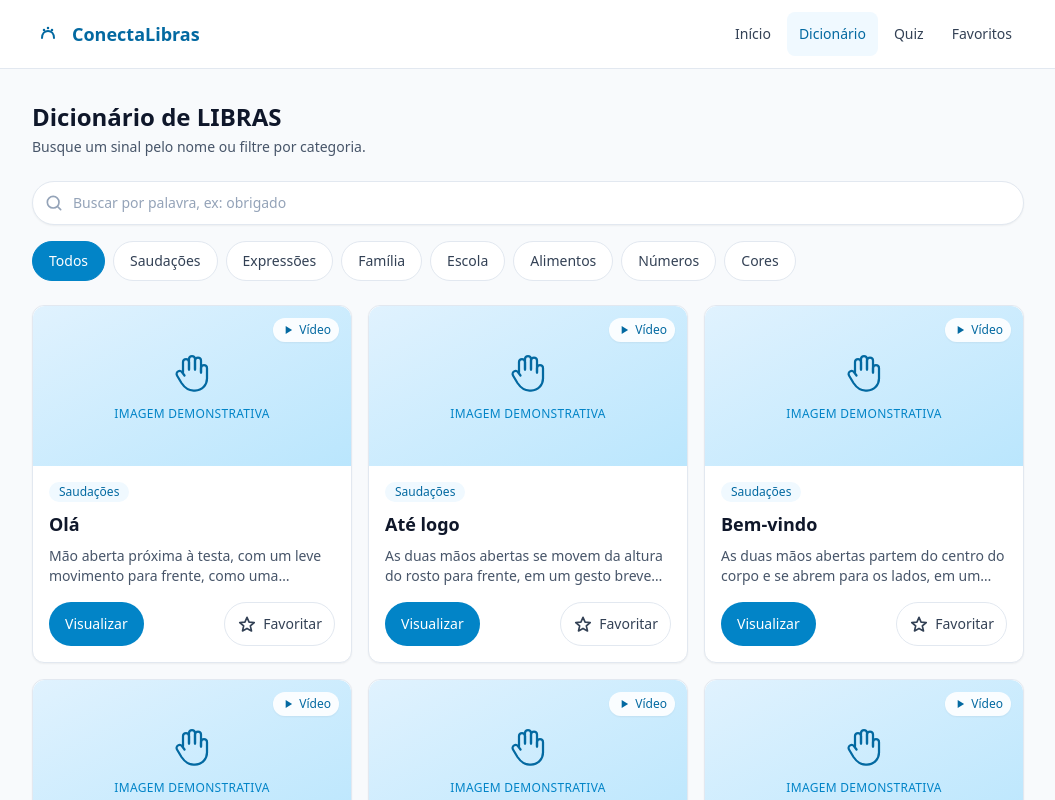
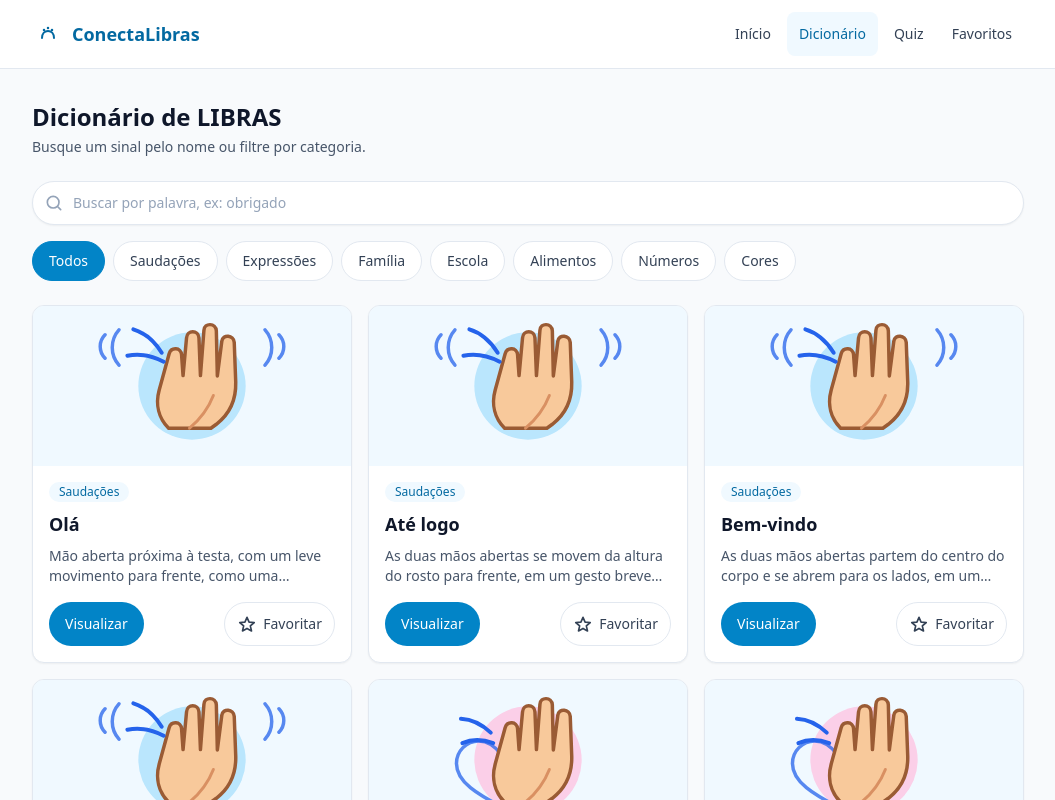
Before and after one commit to thomasbatista/conectalibras, a React (Vite) app: page /dicionario in a window 1280 px wide. Shown: the top 800 px of the page, without its empty margins (112-1167 px from the left). Built offline with nearby package versions, Linux system fonts and the light colour scheme.

Commit message:
feat: exibir prévias dos vídeos no dicionário
Adiciona prévias automáticas dos sinais nos cards e trata falhas de carregamento com fallback visual. Corrige os endereços dos vídeos do INES e atualiza o vídeo do sinal Olá.

```diff
--- a/src/components/SignCard.tsx
+++ b/src/components/SignCard.tsx
@@ -1,6 +1,6 @@
 import { Link } from "react-router-dom";
 import type { Sign } from "../types/sign";
-import SignPlaceholder from "./SignPlaceholder";
+import SignVideoPreview from "./SignVideoPreview";
 import FavoriteButton from "./FavoriteButton";
 
 interface SignCardProps {
@@ -16,7 +16,11 @@ export default function SignCard({
 }: SignCardProps) {
   return (
     <article className="flex flex-col overflow-hidden rounded-xl border border-slate-200 bg-white shadow-sm transition hover:shadow-md">
-      <SignPlaceholder word={sign.word} hasVideo={Boolean(sign.videoUrl)} />
+      <SignVideoPreview
+        word={sign.word}
+        videoUrl={sign.videoUrl}
+        category={sign.category}
+      />
       <div className="flex flex-1 flex-col gap-2 p-4">
         <span className="w-fit rounded-full bg-brand-50 px-2.5 py-0.5 text-xs font-medium text-brand-700">
           {sign.category}
--- /dev/null
+++ b/src/components/SignIllustration.tsx
@@ -0,0 +1,199 @@
+import { useState } from "react";
+import type { Category } from "../types/sign";
+
+interface SignIllustrationProps {
+  word: string;
+  imageUrl?: string;
+  hasVideo?: boolean;
+  category?: Category;
+}
+
+export default function SignIllustration({
+  word,
+  imageUrl,
+  hasVideo = false,
+  category,
+}: SignIllustrationProps) {
+  const [hasError, setHasError] = useState(false);
+
+  return (
+    <div className="relative h-40 w-full overflow-hidden bg-brand-50">
+      {hasVideo && (
+        <span className="absolute right-3 top-3 z-10 inline-flex items-center gap-1 rounded-full bg-white/90 px-2 py-1 text-xs font-medium text-brand-700 shadow-sm">
+          <svg
+            viewBox="0 0 24 24"
+            className="h-3.5 w-3.5"
+            fill="currentColor"
+            aria-hidden="true"
+          >
+            <path d="M8 5v14l11-7z" />
+          </svg>
+          Vídeo
+        </span>
+      )}
+      {imageUrl && !hasError ? (
+        <img
+          src={imageUrl}
+          alt={`Ilustração demonstrativa do sinal para ${word}`}
+          className="h-full w-full object-contain"
+          onError={() => setHasError(true)}
+        />
+      ) : (
+        <DemoSignIllustration word={word} category={category} />
+      )}
+    </div>
+  );
+}
+
+function DemoSignIllustration({
+  word,
+  category,
+}: {
+  word: string;
+  category?: Category;
+}) {
+  const isGreeting = category === "Saudações";
+  const isNumber = category === "Números";
+  const isFood = category === "Alimentos";
+  const isColor = category === "Cores";
+
+  return (
+    <svg
+      viewBox="0 0 640 320"
+      className="h-full w-full"
+      role="img"
+      aria-label={`Ilustração demonstrativa do sinal para ${word}`}
+    >
+      <title>Ilustração do sinal {word}</title>
+      <circle cx="320" cy="160" r="108" fill={getCategoryColor(category)} />
+      <CategoryMotif category={category} />
+      <path
+        d="M273 245c-20-20-27-48-19-77l20-73c4-14 24-13 25 2l3 42 7-76c1-16 24-16 25 0l3 76 7-91c1-16 24-15 25 1l2 91 9-70c2-15 24-13 25 2l3 80c1 35-13 65-39 85l-11 8H273Z"
+        fill="#f8c99b"
+        stroke="#9a5b34"
+        strokeWidth="7"
+        strokeLinejoin="round"
+      />
+      <path
+        d={
+          isGreeting
+            ? "M259 93c-15-24-34-40-57-47M263 111c-25-13-49-17-73-12"
+            : isNumber
+              ? "M250 91c-22-17-42-24-66-23M257 108c-27-7-49-5-69 5"
+              : isFood
+                ? "M390 90c27-8 50-6 71 7M395 108c25 3 44 13 58 29"
+                : isColor
+                  ? "M235 120c-22-16-39-20-59-17M237 142c-25-4-43 1-58 11"
+                  : "M245 105c-20-19-39-27-60-28M250 126c-24-9-44-8-62 0"
+        }
+        fill="none"
+        stroke="#2563eb"
+        strokeWidth="8"
+        strokeLinecap="round"
+      />
+      <path
+        d={
+          isGreeting
+            ? "M315 245c21-18 38-40 48-66"
+            : isNumber
+              ? "M301 243c-10-28-10-55 0-81"
+              : isFood
+                ? "M382 238c20-22 31-46 33-72"
+                : "M315 245c21-18 38-40 48-66"
+        }
+        fill="none"
+        stroke="#d99062"
+        strokeWidth="6"
+        strokeLinecap="round"
+      />
+    </svg>
+  );
+}
+
+function getCategoryColor(category?: Category) {
+  switch (category) {
+    case "Saudações":
+      return "#bae6fd";
+    case "Expressões":
+      return "#fbcfe8";
+    case "Família":
+      return "#fed7aa";
+    case "Escola":
+      return "#bbf7d0";
+    case "Alimentos":
+      return "#fef08a";
+    case "Números":
+      return "#ddd6fe";
+    case "Cores":
+      return "#fecaca";
+    default:
+      return "#bae6fd";
+  }
+}
+
+function CategoryMotif({ category }: { category?: Category }) {
+  const motifProps = {
+    fill: "none",
+    stroke: "#2563eb",
+    strokeWidth: 7,
+    strokeLinecap: "round" as const,
+    strokeLinejoin: "round" as const,
+    opacity: 0.75,
+  };
+
+  switch (category) {
+    case "Saudações":
+      return (
+        <path
+          {...motifProps}
+          d="M145 104c-13-13-13-34 0-47m28 61c-18-20-18-51 0-71M495 104c13-13 13-34 0-47m-28 61c18-20 18-51 0-71"
+        />
+      );
+    case "Expressões":
+      return (
+        <path
+          {...motifProps}
+          d="M176 167c0-25 20-45 45-45 20 0 34 12 45 27 11-15 25-27 45-27 25 0 45 20 45 45 0 38-45 63-90 87-45-24-90-49-90-87Z"
+        />
+      );
+    case "Família":
+      return (
+        <g {...motifProps}>
+          <circle cx="178" cy="116" r="22" />
+          <circle cx="462" cy="116" r="22" />
+          <path d="M143 192c0-24 16-40 35-40s35 16 35 40m214 0c0-24 16-40 35-40s35 16 35 40M213 196c12-28 33-43 55-43s43 15 55 43" />
+        </g>
+      );
+    case "Escola":
+      return (
+        <path
+          {...motifProps}
+          d="m145 126 175-55 175 55-175 55-175-55Zm55 17v55c45 30 95 30 140 0v-55m155-17v78"
+        />
+      );
+    case "Alimentos":
+      return (
+        <g {...motifProps}>
+          <path d="M154 83v88m-16-88v35m32-35v35M138 118h32M486 83v95m-20-95v42c0 15 10 25 20 25s20-10 20-25V83" />
+        </g>
+      );
+    case "Números":
+      return (
+        <g {...motifProps}>
+          <path d="M166 89v72m0 0 26-24m-26 24 26 24M474 89v72m0 0-26-24m26 24-26 24" />
+          <circle cx="320" cy="92" r="12" fill="#2563eb" stroke="none" />
+        </g>
+      );
+    case "Cores":
+      return (
+        <g {...motifProps}>
+          <circle cx="168" cy="105" r="18" fill="#ef4444" stroke="none" />
+          <circle cx="472" cy="105" r="18" fill="#22c55e" stroke="none" />
+          <circle cx="168" cy="205" r="18" fill="#eab308" stroke="none" />
+          <circle cx="472" cy="205" r="18" fill="#3b82f6" stroke="none" />
+        </g>
+      );
+    default:
+      return null;
+  }
+}
--- a/src/components/SignVideo.tsx
+++ b/src/components/SignVideo.tsx
@@ -1,3 +1,4 @@
+import { useEffect, useState } from "react";
 import SignPlaceholder from "./SignPlaceholder";
 
 interface SignVideoProps {
@@ -6,8 +7,33 @@ interface SignVideoProps {
 }
 
 export default function SignVideo({ word, videoUrl }: SignVideoProps) {
+  const [hasError, setHasError] = useState(false);
+
+  useEffect(() => {
+    setHasError(false);
+  }, [videoUrl]);
+
   if (!videoUrl) {
     return <SignPlaceholder word={word} size="lg" />;
+  }
+
+  if (hasError) {
+    return (
+      <div>
+        <SignPlaceholder word={word} size="lg" />
+        <div className="border-t border-slate-100 bg-slate-50 px-4 py-3 text-sm text-slate-600">
+          <p>Não foi possível carregar o vídeo agora.</p>
+          <a
+            href="http://dicionario.ines.gov.br/"
+            target="_blank"
+            rel="noopener noreferrer"
+            className="mt-1 inline-block font-medium text-brand-700 underline underline-offset-2 hover:text-brand-800"
+          >
+            Abrir no Dicionário de Libras — INES
+          </a>
+        </div>
+      </div>
+    );
   }
 
   return (
@@ -18,6 +44,7 @@ export default function SignVideo({ word, videoUrl }: SignVideoProps) {
         preload="metadata"
         className="aspect-video w-full bg-slate-900"
         aria-label={`Vídeo do sinal de ${word} em Libras`}
+        onError={() => setHasError(true)}
       >
         <source src={videoUrl} type="video/mp4" />
         Seu navegador não suporta a reprodução deste vídeo.
@@ -25,7 +52,7 @@ export default function SignVideo({ word, videoUrl }: SignVideoProps) {
       <p className="border-t border-slate-100 bg-slate-50 px-4 py-2 text-xs text-slate-500">
         Vídeo:{" "}
         <a
-          href="https://dicionario.ines.gov.br/"
+          href="http://dicionario.ines.gov.br/"
           target="_blank"
           rel="noopener noreferrer"
           className="font-medium underline underline-offset-2 hover:text-brand-700"
--- /dev/null
+++ b/src/components/SignVideoPreview.tsx
@@ -0,0 +1,49 @@
+import { useState } from "react";
+import type { Category } from "../types/sign";
+import SignIllustration from "./SignIllustration";
+
+interface SignVideoPreviewProps {
+  word: string;
+  videoUrl?: string;
+  category: Category;
+}
+
+export default function SignVideoPreview({
+  word,
+  videoUrl,
+  category,
+}: SignVideoPreviewProps) {
+  const [hasError, setHasError] = useState(false);
+
+  if (!videoUrl || hasError) {
+    return <SignIllustration word={word} category={category} />;
+  }
+
+  return (
+    <div className="relative h-40 w-full overflow-hidden bg-slate-900">
+      <span className="absolute right-3 top-3 z-10 inline-flex items-center gap-1 rounded-full bg-white/90 px-2 py-1 text-xs font-medium text-brand-700 shadow-sm">
+        <svg
+          viewBox="0 0 24 24"
+          className="h-3.5 w-3.5"
+          fill="currentColor"
+          aria-hidden="true"
+        >
+          <path d="M8 5v14l11-7z" />
+        </svg>
+        Prévia
+      </span>
+      <video
+        autoPlay
+        muted
+        loop
+        playsInline
+        preload="metadata"
+        className="h-full w-full object-contain"
+        aria-label={`Prévia do vídeo do sinal de ${word} em Libras`}
+        onError={() => setHasError(true)}
+      >
+        <source src={videoUrl} type="video/mp4" />
+      </video>
+    </div>
+  );
+}
--- a/src/data/signs.ts
+++ b/src/data/signs.ts
@@ -8,15 +8,15 @@ import type { Sign } from "../types/sign";
 // de Educação de Surdos), em dicionario.ines.gov.br. Nem toda palavra tem
 // correspondência exata nesse acervo — quando ausente, a interface usa a
 // ilustração de categoria como alternativa.
-const INES_VIDEOS = "https://dicionario.ines.gov.br/public/media/palavras/videos/";
+const INES_VIDEOS = "http://dicionario.ines.gov.br/public/media/palavras/videos/";
 
 export const signs: Sign[] = [
   {
     id: 1,
     word: "Olá",
     category: "Saudações",
-    image: "/images/signs/ola.gif",
-    videoUrl: `${INES_VIDEOS}olaSm_Prog001.mp4`,
+    image: "/images/signs/ola-demo.svg",
+    videoUrl: `${INES_VIDEOS}oiSm_Prog001.mp4`,
     description:
       "Mão aberta próxima à testa, com um leve movimento para frente, como uma continência descontraída.",
   },
```
Also changed, not shown: public/images/signs/ola-demo.svg (added), 1 other file (tests, documents, lock files or other folders).
